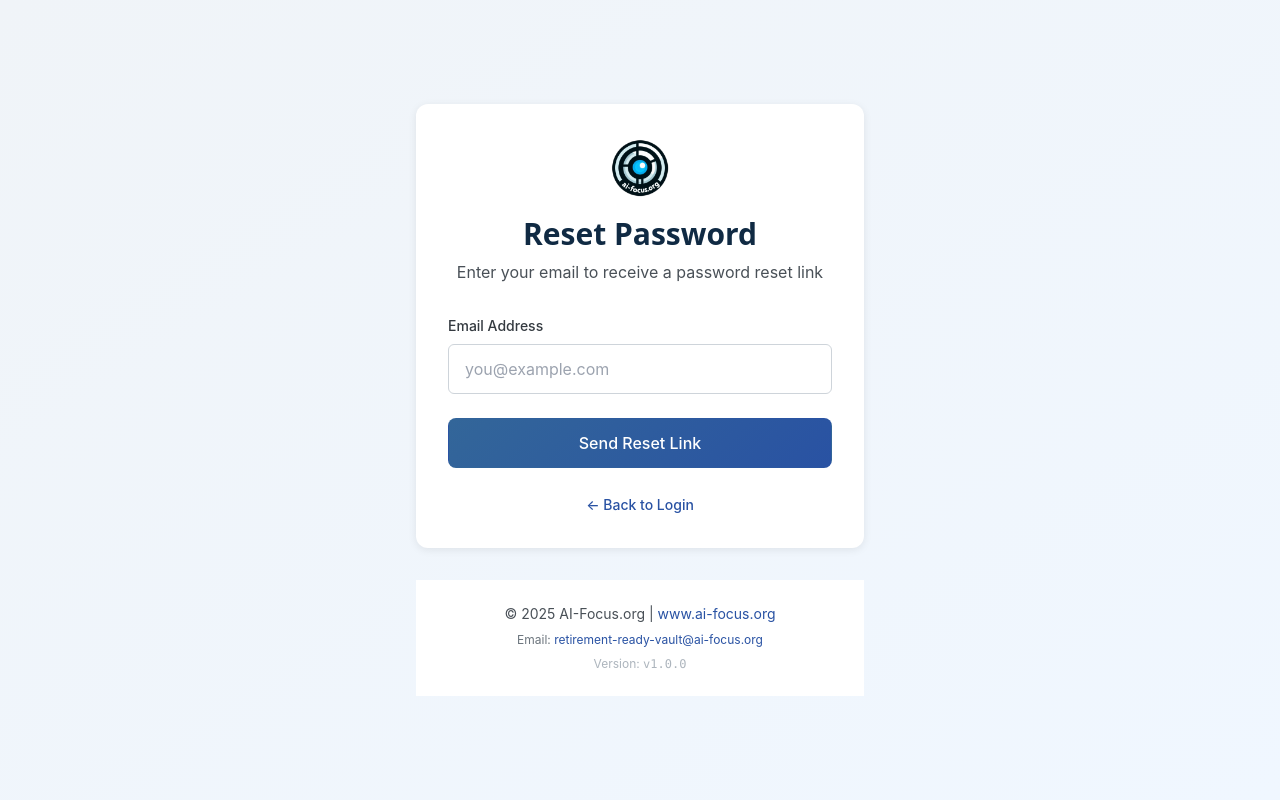
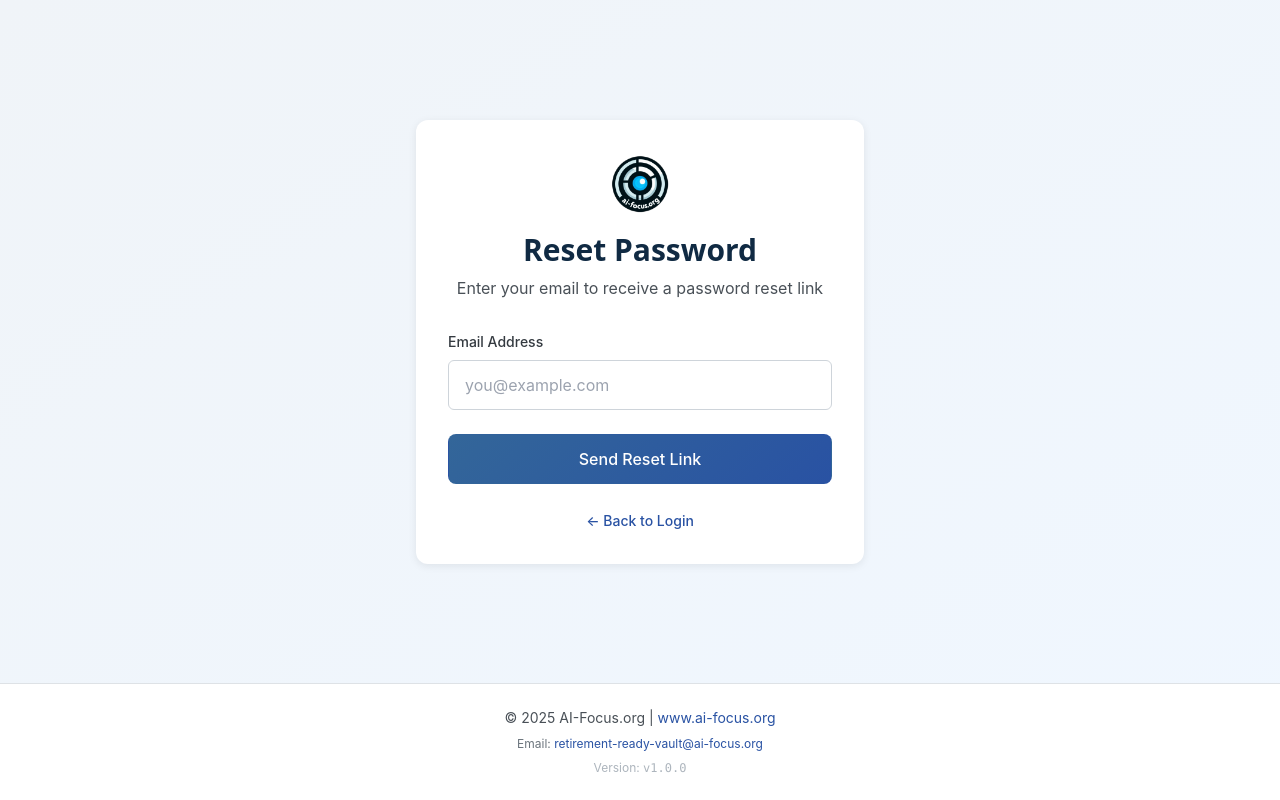
Before and after one commit to tektekgo/Retirement-Ready-Vault, a React (Vite) app: page /auth/forgot-password in a window 1280 px wide. Built offline with nearby package versions, Linux system fonts and the light colour scheme; no server answers.

Commit message:
Fix build errors: Remove unused getVersion import and fix JSX structure in auth components

```diff
--- a/src/components/auth/ForgotPassword.tsx
+++ b/src/components/auth/ForgotPassword.tsx
@@ -58,9 +58,10 @@
   }
 
   return (
-    <div className="min-h-screen flex items-center justify-center bg-gradient-to-br from-navy-50 to-blue-50 py-12 px-4 sm:px-6 lg:px-8">
-      <div className="max-w-md w-full">
-        <div className="bg-white rounded-card shadow-card p-8">
+    <div className="min-h-screen flex flex-col bg-gradient-to-br from-navy-50 to-blue-50">
+      <div className="flex-1 flex items-center justify-center py-12 px-4 sm:px-6 lg:px-8">
+        <div className="max-w-md w-full">
+          <div className="bg-white rounded-card shadow-card p-8">
           <div className="text-center mb-8">
             <img
               src="/ai-focus-logo.png"
@@ -125,12 +126,10 @@
               ← Back to Login
             </Link>
           </div>
-        </div>
-
-        <div className="mt-8">
-          <Footer className="border-t-0 py-0" />
+          </div>
         </div>
       </div>
+      <Footer />
     </div>
   );
 };
--- a/src/components/auth/LoginForm.tsx
+++ b/src/components/auth/LoginForm.tsx
@@ -46,7 +46,8 @@
   };
 
   return (
-    <div className="min-h-screen flex items-center justify-center bg-gradient-to-br from-navy-50 to-blue-50 py-12 px-4 sm:px-6 lg:px-8">
+    <div className="min-h-screen flex flex-col bg-gradient-to-br from-navy-50 to-blue-50">
+      <div className="flex-1 flex items-center justify-center py-12 px-4 sm:px-6 lg:px-8">
         <div className="max-w-md w-full">
           <div className="bg-white rounded-card shadow-card p-8">
             <div className="text-center mb-8">
@@ -165,11 +166,9 @@
               </p>
             </div>
           </div>
-
-        <div className="mt-8">
-          <Footer className="border-t-0 py-0" />
         </div>
       </div>
+      <Footer />
     </div>
   );
 };
--- a/src/components/auth/RegisterForm.tsx
+++ b/src/components/auth/RegisterForm.tsx
@@ -107,9 +107,10 @@
   }
 
   return (
-    <div className="min-h-screen flex items-center justify-center bg-gradient-to-br from-navy-50 to-blue-50 py-12 px-4 sm:px-6 lg:px-8">
-      <div className="max-w-md w-full">
-        <div className="bg-white rounded-card shadow-card p-8">
+    <div className="min-h-screen flex flex-col bg-gradient-to-br from-navy-50 to-blue-50">
+      <div className="flex-1 flex items-center justify-center py-12 px-4 sm:px-6 lg:px-8">
+        <div className="max-w-md w-full">
+          <div className="bg-white rounded-card shadow-card p-8">
           <div className="text-center mb-8">
             <img
               src="/ai-focus-logo.png"
@@ -265,11 +266,9 @@
             </p>
           </div>
         </div>
-
-        <div className="mt-8">
-          <Footer className="border-t-0 py-0" />
-        </div>
       </div>
+      </div>
+      <Footer />
     </div>
   );
 };
--- a/src/components/dashboard/LandingPage.tsx
+++ b/src/components/dashboard/LandingPage.tsx
@@ -8,7 +8,6 @@
 import { PrivacyNotice } from '../common/PrivacyNotice';
 import { Footer } from '../common/Footer';
 import { clearAllUserData } from '../../utils/dataManagement';
-import { getVersion } from '../../config/version';
 
 export const LandingPage: React.FC = () => {
   const { signOut, user } = useAuth();
```
Lines whose indentation alone changed are shown as unchanged.
